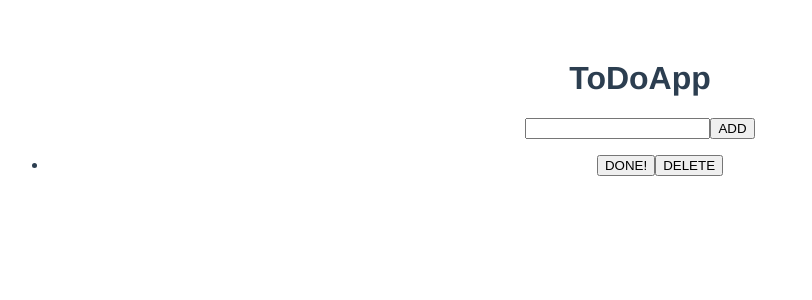
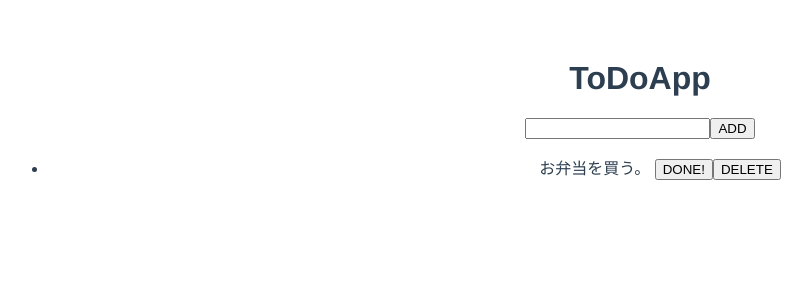
Before and after one commit to azufb/VueToDoAgain, a Vue app in the folder todoappagain/: page / in a window 1280 px wide. Shown: the top 300 px of the page, without its empty margins (0-812 px from the left). Built offline with nearby package versions, Linux system fonts and the light colour scheme; the HTML template or start-up script is replaced by a standard one.

Commit message:
タスク追加の仕組みを作る

```diff
--- a/todoappagain/src/App.vue
+++ b/todoappagain/src/App.vue
@@ -2,11 +2,12 @@
   <div id="app">
     <h1>ToDoApp</h1>
     <form v-on:submit.prevent="onclick">
-      <input type="text" required/>
+      <input type="text" id="title" v-model="title" required/>
       <input type="submit" value="ADD" />
     </form>
-    <ul>
+    <ul v-for="( task, index ) in tasks" :key="index">
       <li>
+        {{ task.title }}
         <input type="button" value="DONE!" />
         <input type="button" value="DELETE" />
       </li>
@@ -18,10 +19,22 @@
 
 export default {
   name: 'App',
+  computed: {
+    tasks() {
+      return this.$store.getters.tasks;
+    }
+  },
+  data() {
+    return {
+      title: ''
+    }
+  },
   methods: {
     onclick() {
       this.$store.commit("addTask", {
-        title: this.title
+        task: {
+          title: this.title
+        }
       });
     }
   }
--- a/todoappagain/src/Store.js
+++ b/todoappagain/src/Store.js
@@ -4,7 +4,6 @@ import Vuex from 'vuex';
 Vue.use(Vuex);
 
 export default new Vuex.Store({
-    strict: true,
     state: {
         tasks: [
             {
@@ -12,6 +11,11 @@ export default new Vuex.Store({
             }
         ]
     },
+    getters: {
+        tasks(state) {
+            return state.tasks
+        }
+    },
     mutations: {
         addTask(state, payload) {
             state.tasks.push(payload.task);
```
